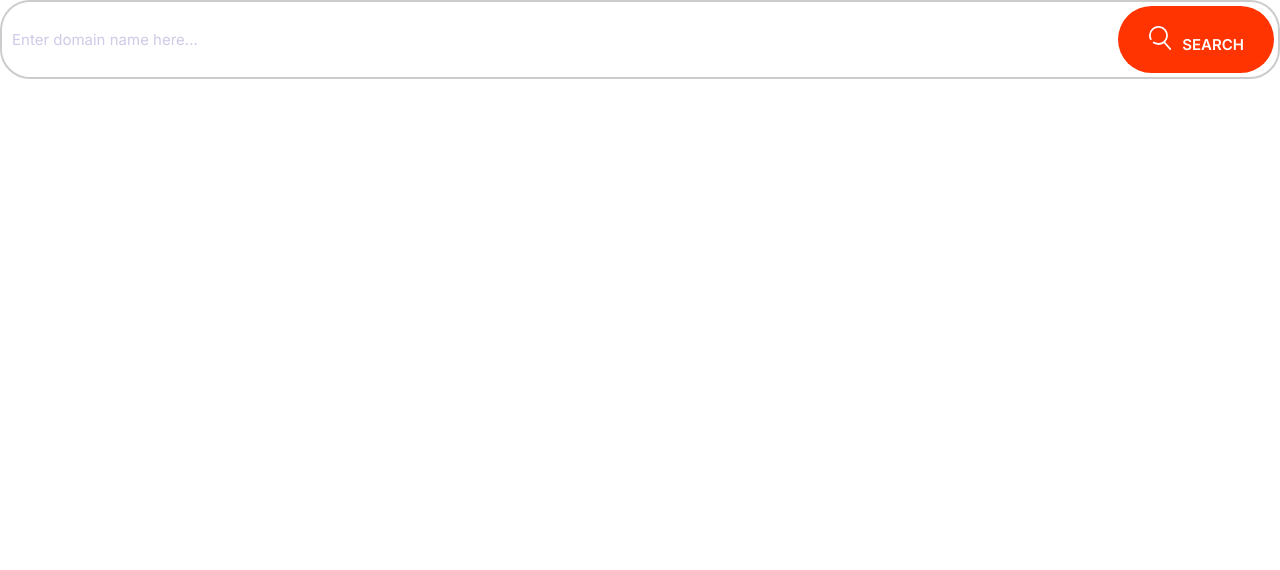
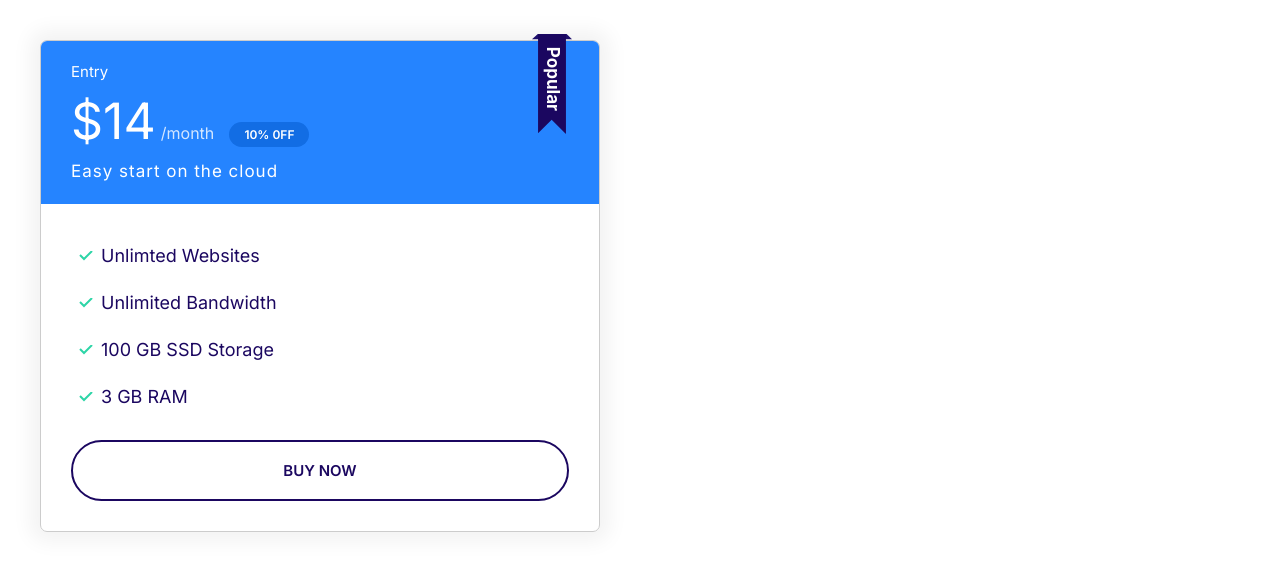
Before and after one commit to dravidjones28/mrdj_demo, a plain HTML site: page index.html in a window 1280 px wide. Drawn offline with Linux system fonts and the light colour scheme.

Commit message:
defining the plan component

```diff
--- a/css/styles.css
+++ b/css/styles.css
@@ -115,6 +115,7 @@
 
 .badge--small {
   font-size: 1.6rem;
+  padding: 0.5rem 1.5rem;
 }
 
 @media screen and (min-width: 1024px) {
@@ -286,3 +287,93 @@
 }
 
 /* Cards */
+
+.card {
+  border: 1px solid #ccc;
+  border-radius: 7px;
+  overflow: hidden;
+  box-shadow: 0 0 20px 10px #f3f3f3;
+}
+
+.card__header,
+.card__body {
+  padding: 2rem 3rem;
+}
+
+.card--primary .card__header {
+  background: var(--color-primary);
+  color: #fff;
+}
+
+.card--secondary .card__header {
+  background: var(--color-secondary);
+  color: #fff;
+}
+
+/* plans */
+.plan {
+  position: relative;
+}
+
+.plan__name {
+  color: #fff;
+  margin: 0;
+  font-weight: 500;
+  font-size: 2.4rem;
+}
+
+.plan__price {
+  font-size: 6rem;
+}
+
+.plan__billing-cycle {
+  font-size: 2.4rem;
+  font-weight: 300;
+  opacity: 0.8;
+  margin-right: 1rem;
+}
+.card--primary .badge {
+  background: #126de4;
+}
+.card--secondary .badge {
+  background: #02cdf1;
+}
+
+.plan__description {
+  letter-spacing: 1px;
+  margin-bottom: 0;
+  font-size: 2rem;
+  font-weight: 300;
+  display: block;
+}
+
+.plan .list__item {
+  margin-bottom: 2rem;
+}
+
+.plan--popular .card__header::before {
+  content: url(../icons/popular.svg);
+  display: inline-block;
+  width: 40px;
+  position: absolute;
+  top: -6px;
+  right: 5%;
+}
+
+@media screen and (min-width: 1024px) {
+  .plan__name {
+    font-size: 1.5rem;
+  }
+
+  .plan__price {
+    font-size: 5rem;
+  }
+
+  .plan__billing-cycle {
+    font-size: 1.6rem;
+  }
+
+  .plan__description {
+    font-size: 1.7rem;
+  }
+}
--- a/index.html
+++ b/index.html
@@ -15,17 +15,27 @@
     />
   </head>
   <body>
-    <div class="input-group">
-      <input
-        class="input"
-        type="text"
-        placeholder="Enter domain name here..."
-      />
-      <button class="btn btn--accent">
-        <svg class="icon icon--white">
-          <use xlink:href="icons/sprite.svg#search"></use></svg
-        >search
-      </button>
+    <div style="width: 50%; padding: 4rem">
+      <div class="plan plan--popular">
+        <div class="card card--primary">
+          <header class="card__header">
+            <h3 class="plan__name">Entry</h3>
+            <span class="plan__price">$14</span>
+            <span class="plan__billing-cycle">/month</span>
+            <span class="badge badge--primary badge--small">10% 0FF</span>
+            <span class="plan__description">Easy start on the cloud</span>
+          </header>
+          <div class="card__body">
+            <ul class="list list--tick">
+              <li class="list__item">Unlimted Websites</li>
+              <li class="list__item">Unlimited Bandwidth</li>
+              <li class="list__item">100 GB SSD Storage</li>
+              <li class="list__item">3 GB RAM</li>
+            </ul>
+            <button class="btn btn--block btn--outline">buy now</button>
+          </div>
+        </div>
+      </div>
     </div>
   </body>
 </html>
```
Also changed, not shown: Components/plans.html (added, +20 -0 lines), icons/popular.svg (added).
